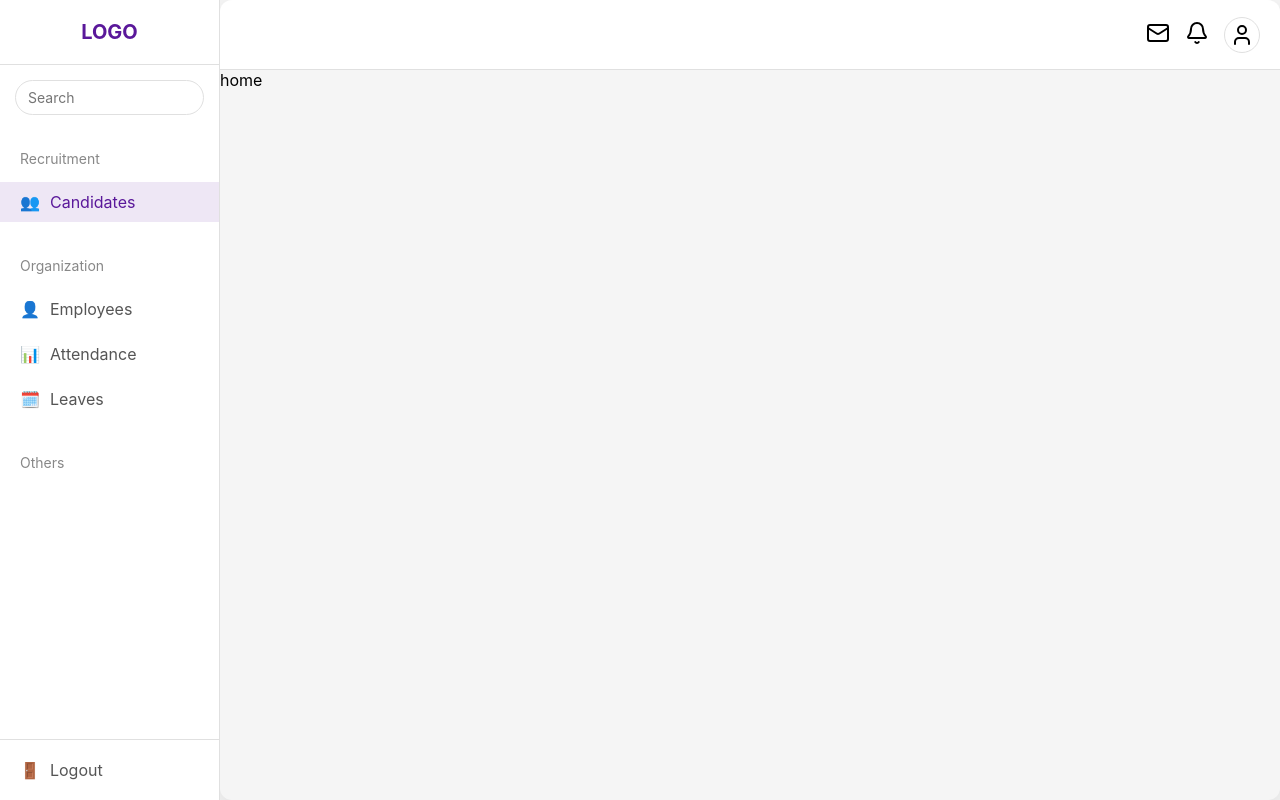
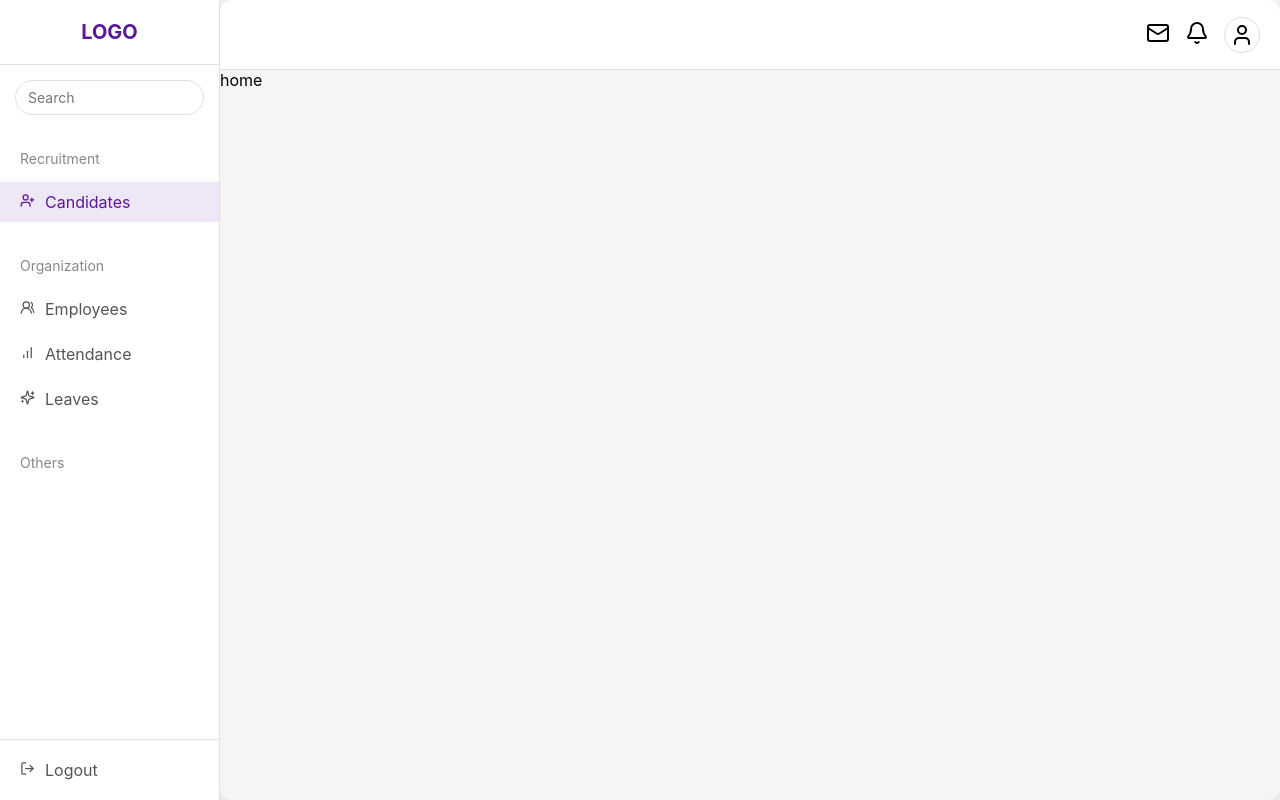
Before and after one commit to ichanddan/PSQUARE, a React (Vite) app: page / in a window 1280 px wide. Built offline with nearby package versions, Linux system fonts and the light colour scheme.

Commit message:
Replace emoji icons with Lucide icons in Sidebar component for improved consistency and visual clarity

```diff
--- a/src/components/SideBar.jsx
+++ b/src/components/SideBar.jsx
@@ -1,5 +1,6 @@
 import { Link } from "react-router-dom";
 import "./sidebar.css";
+import { ChartNoAxesColumnIncreasing, LogOut, Sparkles, UserPlus, UsersRound } from "lucide-react";
 
 const Sidebar = () => {
   return (
@@ -17,7 +18,7 @@ const Sidebar = () => {
         <ul className="nav-list">
           <li className="nav-item active">
             <Link to="/candidates" className="nav-link">
-              <span className="icon">👥</span>
+              <span className="icon"><UserPlus size={15} /></span>
               <span className="text">Candidates</span>
             </Link>
           </li>
@@ -29,19 +30,19 @@ const Sidebar = () => {
         <ul className="nav-list">
           <li className="nav-item">
             <Link to="/employees" className="nav-link">
-              <span className="icon">👤</span>
+              <span className="icon"><UsersRound size={15} /></span>
               <span className="text">Employees</span>
             </Link>
           </li>
           <li className="nav-item">
             <Link to="/attendance" className="nav-link">
-              <span className="icon">📊</span>
+              <span className="icon"><ChartNoAxesColumnIncreasing size={15} /></span>
               <span className="text">Attendance</span>
             </Link>
           </li>
           <li className="nav-item">
             <Link to="/leaves" className="nav-link">
-              <span className="icon">🗓️</span>
+              <span className="icon"><Sparkles size={15} /></span>
               <span className="text">Leaves</span>
             </Link>
           </li>
@@ -54,7 +55,7 @@ const Sidebar = () => {
 
       <div className="sidebar-footer">
         <Link to="/logout" className="logout-link">
-          <span className="icon">🚪</span>
+          <span className="icon"><LogOut  size={15}/></span>
           <span className="text">Logout</span>
         </Link>
       </div>
```
